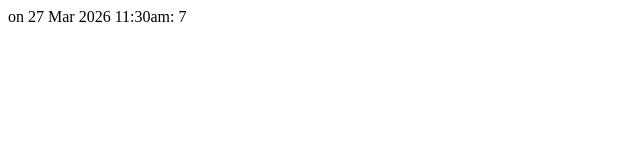
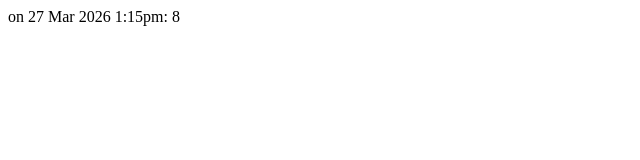
Before and after one commit to Nonchaloir/UVI-Index, a website: page index.html in a window 1280 px wide. Shown: the full height of the page, 0-640 px from the left. Drawn offline with Linux system fonts and the light colour scheme.

Commit message:
Auto-update index.html [CI skip]

```diff
--- a/index.html
+++ b/index.html
@@ -6,8 +6,8 @@
 </head>
 <body>
 <div>
-<div id="DateTime" style="display:inline-block;">on 27 Mar 2026 11:30am:</div>
-<div id="UVI Index" style="display:inline-block;">7</div>
+<div id="DateTime" style="display:inline-block;">on 27 Mar 2026 1:15pm:</div>
+<div id="UVI Index" style="display:inline-block;">8</div>
 </div>
 </body>
 </html>
```
